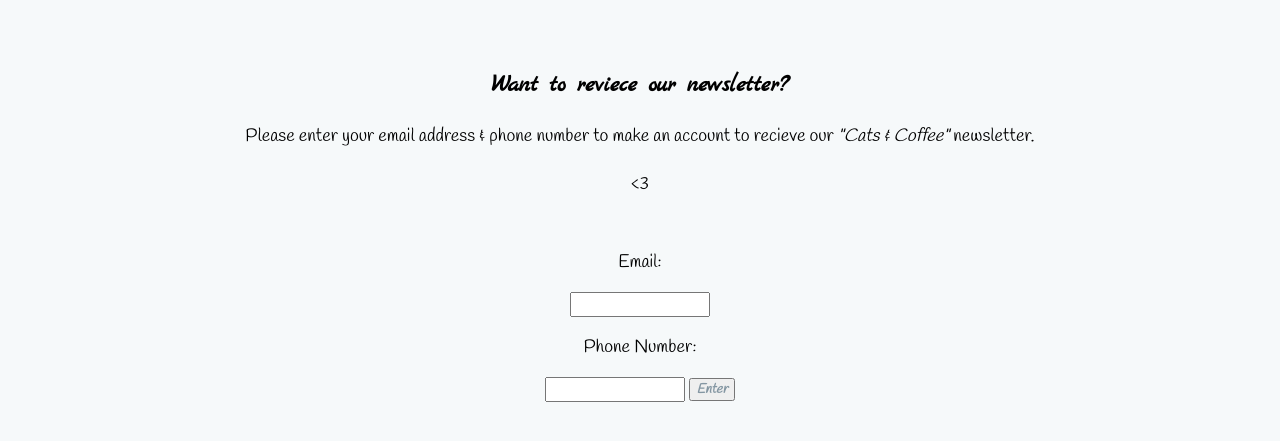
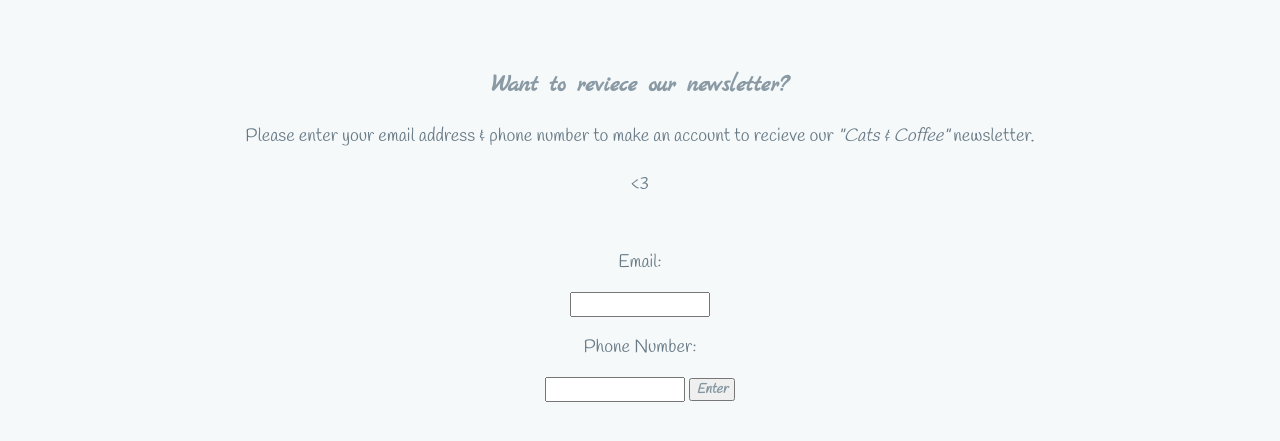
Before and after one commit to MiniCodes/minicodes-JS, a plain HTML site: page PhoneNumber/phone.html in a window 1280 px wide. Shown: the part 173-614 px from the top of the page. Drawn offline with Linux system fonts and the light colour scheme.

Commit message:
Updated CSS
~ Changed color of website text
~ Changed the color of website Headers3

```diff
--- a/style.css
+++ b/style.css
@@ -173,6 +173,7 @@ h3 {
     font-family: 'Marck Script', cursive;
     font-size: 24px;
     text-align: center;
+    color: #8394a0f1;
 }
 
 /* Styles paragraphs in general */
@@ -180,6 +181,7 @@ p {
     font-family: 'Handlee', cursive;
     text-align: center;
     font-size: 18px;
+    color: #687a86;
 }
 
 /* Styles all buttons */
```
